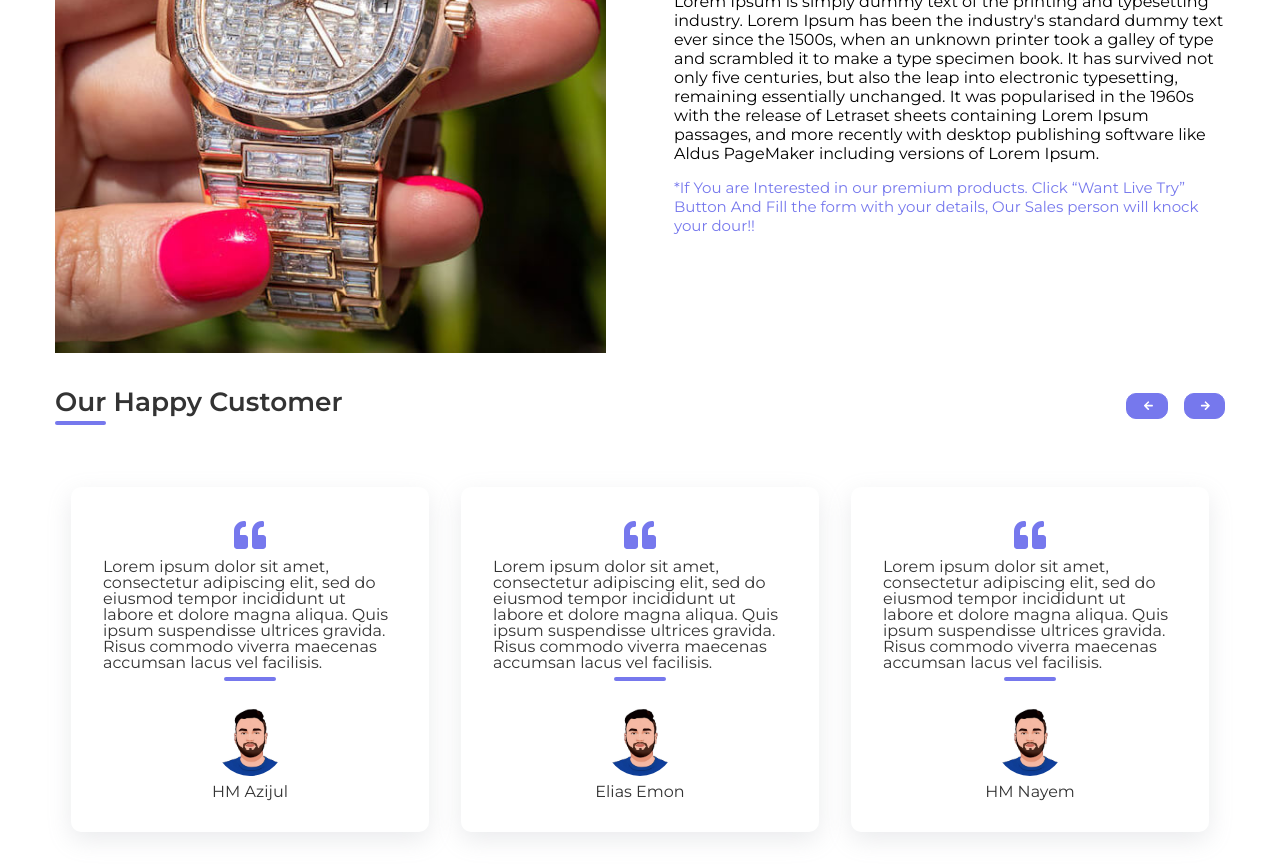
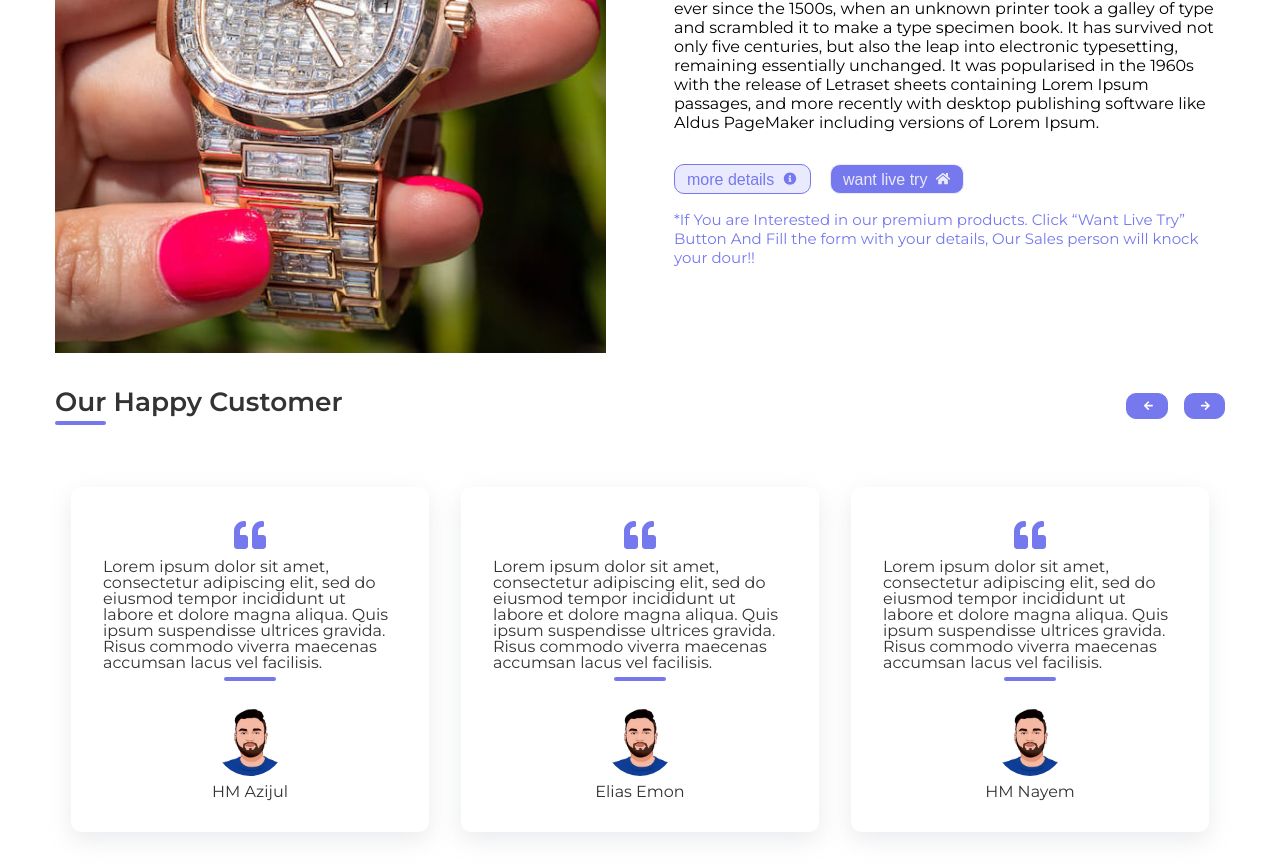
Before and after one commit to XParif/FrontEndWatchStorefsArmyProject, a Next.js app: page / in a window 1280 px wide. Shown: the part 3860-4724 px from the top of the page. Built offline with nearby package versions, Linux system fonts and the light colour scheme.

Commit message:
add two button in MostPremiumWatch section

```diff
--- a/components/home/mostPremiumWatch/index.jsx
+++ b/components/home/mostPremiumWatch/index.jsx
@@ -2,6 +2,8 @@ import styled from "styled-components";
 // import Image from "next/image";
 import Title from "../../shared/title";
 import Container from "../../shared/container";
+import Button from "../../shared/buttons";
+import { FaInfoCircle, FaHome } from "react-icons/fa";
 
 const Wrapper = styled.div`
   display: grid;
@@ -13,13 +15,18 @@ const Wrapper = styled.div`
 const Disclaimer = styled.span`
   color: ${({ theme }) => theme?.color?.primary};
   font-size: 0.94rem;
-  margin-top: 0.94rem;
 `;
 
 const ImageContainer = styled.div`
   & img {
     max-width: 100%;
   }
+`;
+
+const ButtonWrap = styled.div`
+  display: flex;
+  gap: 1.2rem;
+  padding: 2rem 0 1rem 0;
 `;
 
 const MostPremiumWatch = () => {
@@ -49,7 +56,14 @@ const MostPremiumWatch = () => {
               Lorem Ipsum.
             </p>
 
-            {/* TODO: Reuse button component */}
+            <ButtonWrap>
+              <Button>
+                more details <FaInfoCircle />
+              </Button>
+              <Button bg="primary">
+                want live try <FaHome />
+              </Button>
+            </ButtonWrap>
 
             <Disclaimer>
               *If You are Interested in our premium products. Click “Want Live
--- a/pages/collections.js
+++ /dev/null
@@ -1,5 +0,0 @@
-const collections = () => {
-  return <h1>Future collections page</h1>;
-};
-
-export default collections;
```
